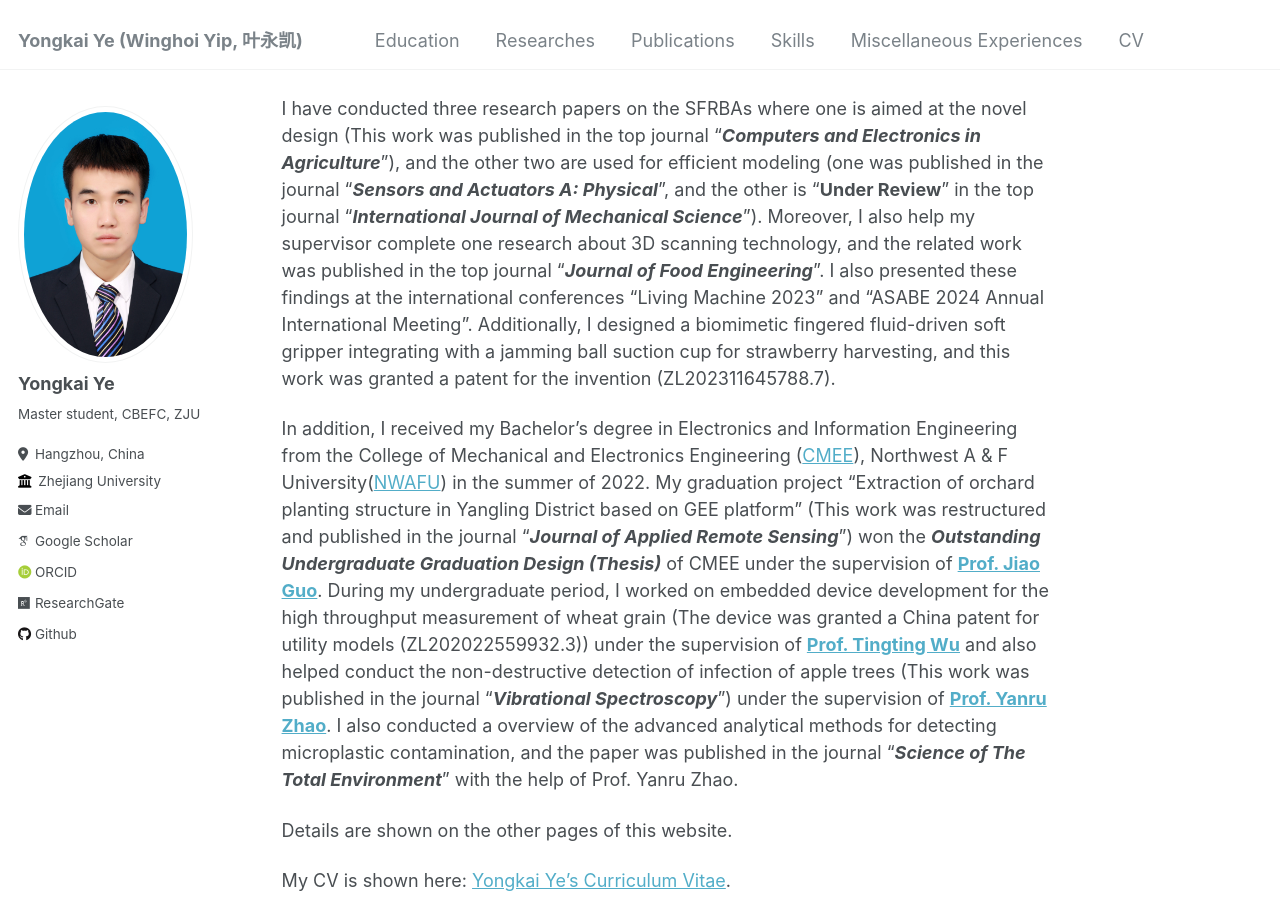
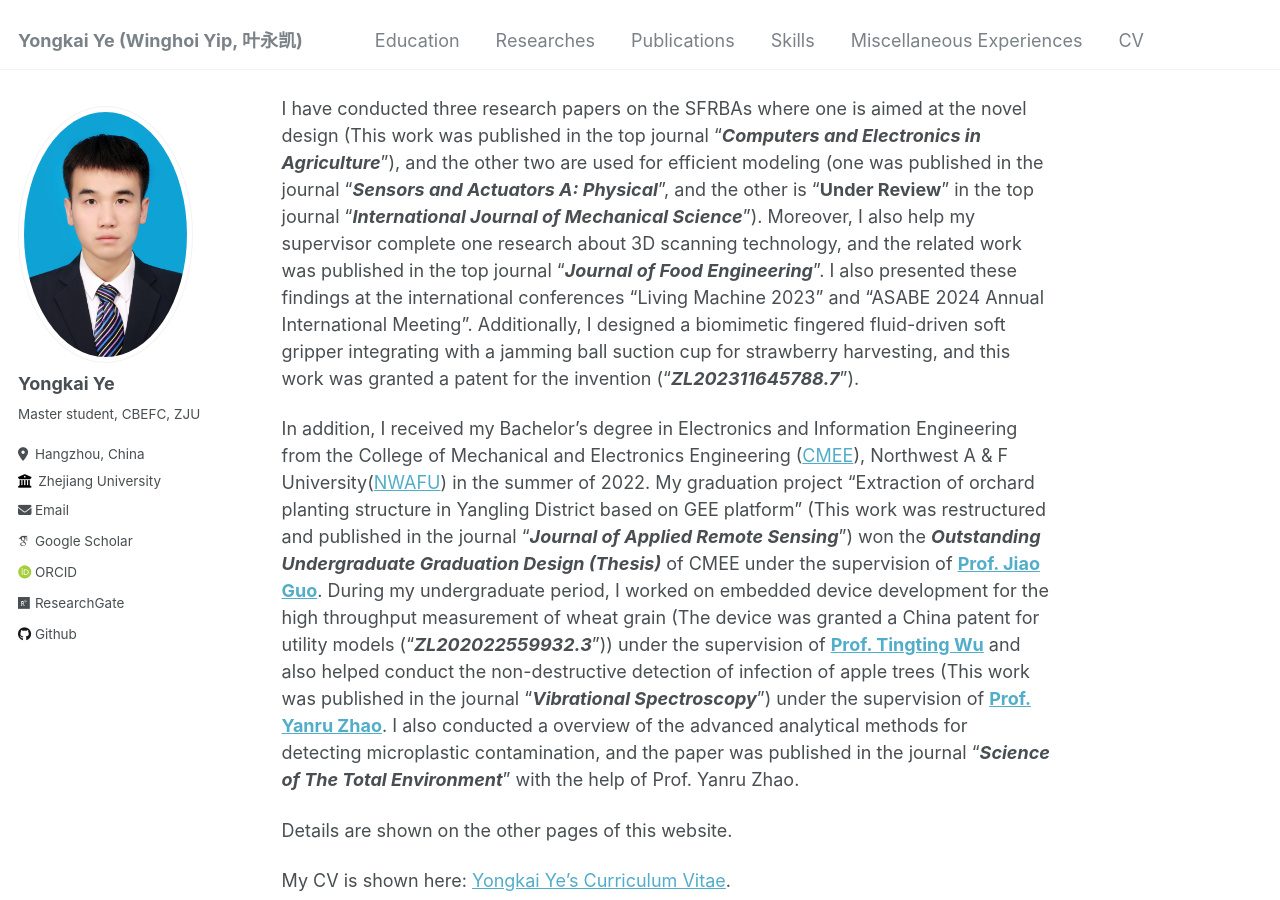
Before and after one commit to Yongkai-Ye/Yongkai-Ye.github.io, a Jekyll site: the page built from _pages/about.md, in a window 1280 px wide and 900 px high, scrolled down 262 px. Built offline with Jekyll 4.4.1, drawn with Linux system fonts in a browser that asks for light colours; some web fonts are replaced.

```diff
--- a/_pages/about.md
+++ b/_pages/about.md
@@ -11,9 +11,9 @@ I have been a master student at the College of Biosystems Engineering and Food S
 
 My research interests include soft robotics, soft grippers, soft actuators (especially for soft fiber-reinforced bending actuators ([SFRBAs](https://softroboticstoolkit.com/book/fiber-reinforced-bending-actuators))), finite element analysis, fluid-structure interaction analysis, sensing, and machine learning.
 
-I have conducted three research papers on the SFRBAs where one is aimed at the novel design (This work was published in the top journal "***Computers and Electronics in Agriculture***"), and the other two are used for efficient modeling (one was published in the journal "***Sensors and Actuators A: Physical***", and the other is "**Under Review**" in the top journal "***International Journal of Mechanical Science***"). Moreover, I also help my supervisor complete one research about 3D scanning technology, and the related work was published in the top journal "***Journal of Food Engineering***". I also presented these findings at the international conferences “Living Machine 2023” and “ASABE 2024 Annual International Meeting”. Additionally, I designed a biomimetic fingered fluid-driven soft gripper integrating with a jamming ball suction cup for strawberry harvesting, and this work was granted a patent for the invention (ZL202311645788.7).
+I have conducted three research papers on the SFRBAs where one is aimed at the novel design (This work was published in the top journal "***Computers and Electronics in Agriculture***"), and the other two are used for efficient modeling (one was published in the journal "***Sensors and Actuators A: Physical***", and the other is "**Under Review**" in the top journal "***International Journal of Mechanical Science***"). Moreover, I also help my supervisor complete one research about 3D scanning technology, and the related work was published in the top journal "***Journal of Food Engineering***". I also presented these findings at the international conferences “Living Machine 2023” and “ASABE 2024 Annual International Meeting”. Additionally, I designed a biomimetic fingered fluid-driven soft gripper integrating with a jamming ball suction cup for strawberry harvesting, and this work was granted a patent for the invention ("***ZL202311645788.7***").
 
-In addition, I received my Bachelor’s degree in Electronics and Information Engineering from the College of Mechanical and Electronics Engineering ([CMEE](https://cmee.nwafu.edu.cn)), Northwest A & F University([NWAFU](https://www.nwafu.edu.cn)) in the summer of 2022. My graduation project “Extraction of orchard planting structure in Yangling District based on GEE platform” (This work was restructured and published in the journal "***Journal of Applied Remote Sensing***") won the ***Outstanding Undergraduate Graduation Design (Thesis)*** of CMEE under the supervision of **[Prof. Jiao Guo](https://cmee.nwsuaf.edu.cn/szdw/gjzcry/318451.htm)**. During my undergraduate period, I worked on embedded device development for the high throughput measurement of wheat grain (The device was granted a China patent for utility models (ZL202022559932.3)) under the supervision of **[Prof. Tingting Wu](https://cmee.nwsuaf.edu.cn/szdw/gjzcry/318499.htm)** and also helped conduct the non-destructive detection of infection of apple trees (This work was published in the journal "***Vibrational Spectroscopy***") under the supervision of **[Prof. Yanru Zhao](https://cmee.nwsuaf.edu.cn/szdw/gjzcry/396312.htm)**. I also conducted a overview of the advanced analytical methods for detecting microplastic contamination, and the paper was published in the journal "***Science of The Total Environment***" with the help of Prof. Yanru Zhao.
+In addition, I received my Bachelor’s degree in Electronics and Information Engineering from the College of Mechanical and Electronics Engineering ([CMEE](https://cmee.nwafu.edu.cn)), Northwest A & F University([NWAFU](https://www.nwafu.edu.cn)) in the summer of 2022. My graduation project “Extraction of orchard planting structure in Yangling District based on GEE platform” (This work was restructured and published in the journal "***Journal of Applied Remote Sensing***") won the ***Outstanding Undergraduate Graduation Design (Thesis)*** of CMEE under the supervision of **[Prof. Jiao Guo](https://cmee.nwsuaf.edu.cn/szdw/gjzcry/318451.htm)**. During my undergraduate period, I worked on embedded device development for the high throughput measurement of wheat grain (The device was granted a China patent for utility models ("***ZL202022559932.3***")) under the supervision of **[Prof. Tingting Wu](https://cmee.nwsuaf.edu.cn/szdw/gjzcry/318499.htm)** and also helped conduct the non-destructive detection of infection of apple trees (This work was published in the journal "***Vibrational Spectroscopy***") under the supervision of **[Prof. Yanru Zhao](https://cmee.nwsuaf.edu.cn/szdw/gjzcry/396312.htm)**. I also conducted a overview of the advanced analytical methods for detecting microplastic contamination, and the paper was published in the journal "***Science of The Total Environment***" with the help of Prof. Yanru Zhao.
 
 Details are shown on the other pages of this website.
 
```
